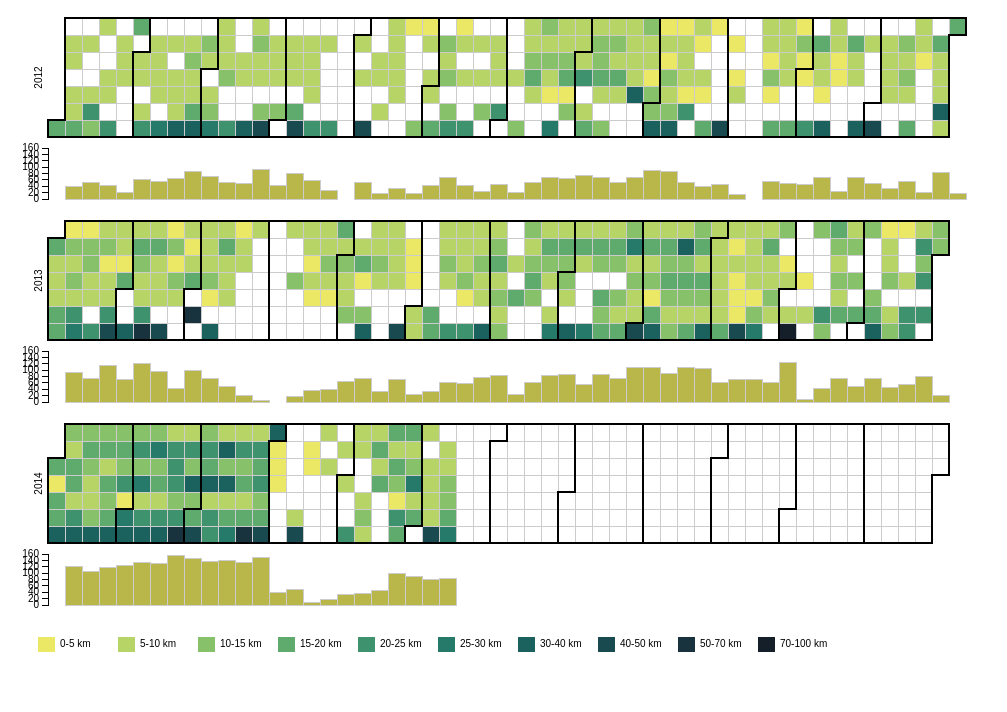
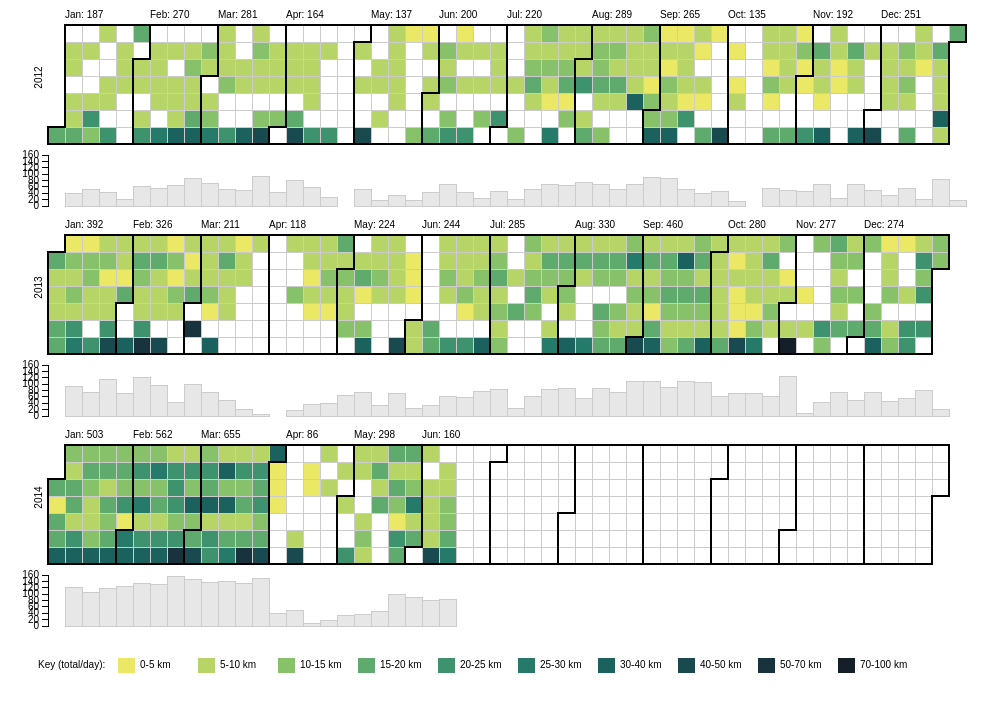
Before and after one commit to nwolverson/run-calendar, a plain HTML site: page calendar.html in a window 1280 px wide. Shown: the whole page, without its empty margins (0-1007 px from the left). Drawn offline with Linux system fonts and the light colour scheme.

Commit message:
Add monthly totals, neutral colour.

```diff
--- a/calendar.html
+++ b/calendar.html
@@ -68,7 +68,7 @@
         }
 
         .week {
-            fill: #b9b749;
+            fill: #E7E7E7;
             stroke: #ccc;
         }
 
--- a/calendar.js
+++ b/calendar.js
@@ -4,7 +4,8 @@ var margin = { top: 10, bottom: 10, midBreak: 10, left: 40, right: 18 },
     cellSize = 17,
     barHeight = cellSize * 3,
     width = 960,
-    height = cellSize * 7 + 1,
+    monthTotalHeight = 7,
+    height = cellSize * 7 + 1 + monthTotalHeight,
     totalHeight = height + barHeight + margin.midBreak;
 
 
@@ -74,7 +75,10 @@ function createChart(data, start, end) {
         .text(function (d) { return d; });
 
     // Create the cells
-    var rect = svg.selectAll(".day")
+    var rect = svg
+        .append("g")
+        .attr("transform", "translate(0," + monthTotalHeight + ")")
+        .selectAll(".day")
         .data(function (d) { return d3.time.days(new Date(d, 0, 1), new Date(d + 1, 0, 1)); })
         .enter().append("rect")
         .attr("class", "day")
@@ -89,6 +93,26 @@ function createChart(data, start, end) {
     rect.append("title")
         .text(function (d) { return d; });
 
+    // Monthly data
+    var monthData = d3.nest()
+        .key(function (x) { return new Date(x.key).getFullYear(); })
+        .key(function (x) { return (new Date(x.key)).getMonth(); })
+        .rollup(function (xs) { return d3.sum(xs, function (x) { return x.value; }); })
+        .map(d3.entries(data).filter(function (pair) { var y = new Date(pair.key).getFullYear(); return y >= start && y < end; }));
+    function getMonthData(d) {
+        return monthData[d.getFullYear()][d.getMonth()] || 0;
+    }
+
+    svg.selectAll(".monthTotal")
+        .data(function (d) { return d3.time.months(new Date(d, 0, 1), new Date(d + 1, 0, 1)); })
+        .enter()
+        .append("text")
+        .attr("class", "monthTotal")
+        .attr("x", function (d) { return week(d3.time.monday.ceil(d)) * cellSize; })
+        .text(function (d) {
+            var dist = getMonthData(d);
+            return dist > 0 ? d3.time.format("%b")(d) + ": " + d3.format(".0f")(dist) : "";
+        })
 
     // Weekly data
     var weekData = d3.nest()
@@ -128,7 +152,9 @@ function createChart(data, start, end) {
         .text(function (d) { return d.getFullYear() + ", week " + d3.time.mondayOfYear(d) + ": " + distance(weekData[d.getFullYear()][d3.time.mondayOfYear(d)]) });
 
     // Draw the month path
-    svg.selectAll(".month")
+    svg.append("g")
+        .attr("transform", "translate(0," + monthTotalHeight + ")")
+        .selectAll(".month")
         .data(function (d) { return d3.time.months(new Date(d, 0, 1), new Date(d + 1, 0, 1)); })
         .enter().append("path")
         .attr("class", "month")
@@ -153,6 +179,14 @@ function createChart(data, start, end) {
         .attr("height", "20px")
         .attr("width", "1000px")
         .attr("class", "hcl2 key");
+
+    var weekMargin = 110;
+    key.append("text")
+        .text("Key (total/day):")
+        .attr("x", 30)
+        .attr("y", 15);
+
+
     key.selectAll("rect")
         .data(d3.range(colorClasses.length))
         .enter()
@@ -160,15 +194,16 @@ function createChart(data, start, end) {
         .attr("width", 17)
         .attr("height", 17)
         .attr("class", function (d) { return colorClasses[d]; })
-        .attr("x", function (d) { return 30 + d * 80; })
+        .attr("x", function (d) { return weekMargin + d * 80; })
         .attr("y", function (d) { return 5; })
         .append("title").text(text);
 
-    key.selectAll("text")
+    key.selectAll(".keyText")
         .data(d3.range(colorClasses.length))
         .enter()
         .append("text")
-        .attr("x", function (d) { return 30 + d * 80 + 22; })
+        .attr("class", "keyText")
+        .attr("x", function (d) { return weekMargin + d * 80 + 22; })
         .attr("y", function (d) { return 15; })
         .text(text);
 }
```
